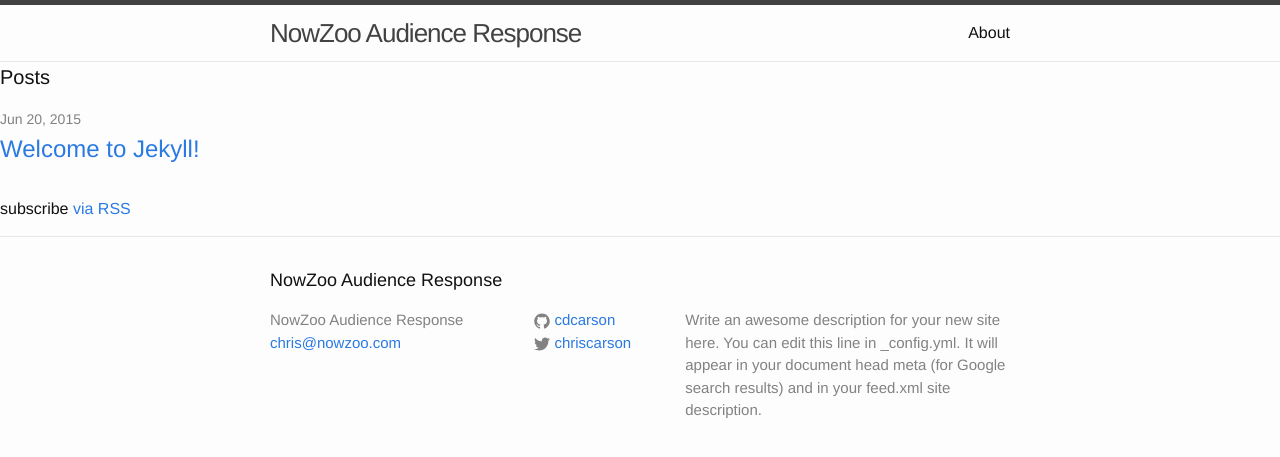
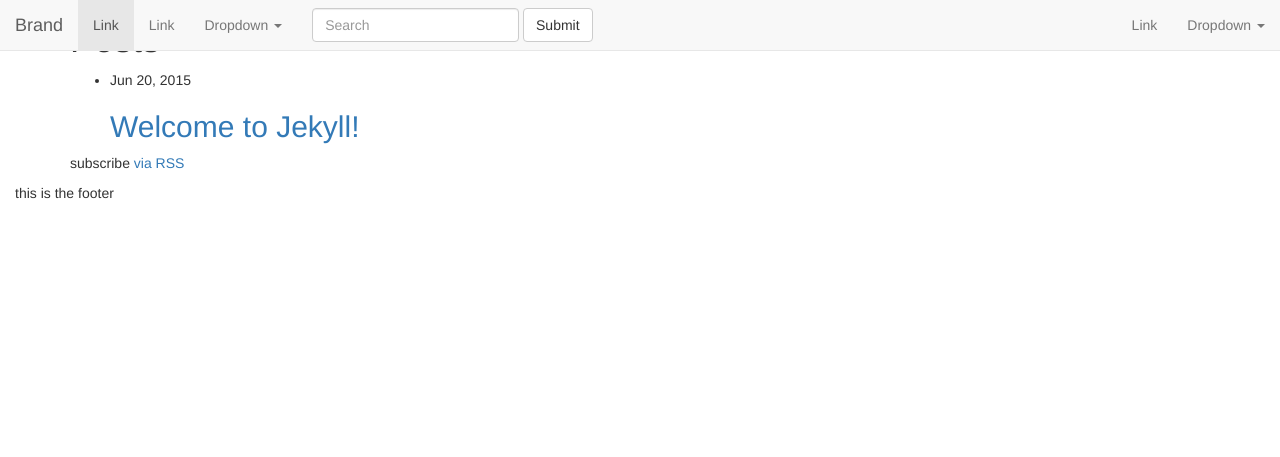
Before and after one commit to nowzoo/ars, a Jekyll site: the page built from index.html, in a window 1280 px wide. Shown: the top 457 px of the page. Built offline with Jekyll 4.4.1, drawn with Linux system fonts in a browser that asks for light colours; nearby versions of some CDN libraries.

```diff
--- a/_config.yml
+++ b/_config.yml
@@ -10,5 +10,8 @@ url: "http://yourdomain.com" # the base hostname & protocol for your site
 twitter_username: chriscarson
 github_username:  cdcarson
 
+permalink: /blog/:title
+
 # Build settings
 markdown: kramdown
+include: assets
--- a/_includes/footer.html
+++ b/_includes/footer.html
@@ -1,55 +1,7 @@
 <footer class="site-footer">
 
-  <div class="wrapper">
-
-    <h2 class="footer-heading">{{ site.title }}</h2>
-
-    <div class="footer-col-wrapper">
-      <div class="footer-col  footer-col-1">
-        <ul class="contact-list">
-          <li>{{ site.title }}</li>
-          <li><a href="mailto:{{ site.email }}">{{ site.email }}</a></li>
-        </ul>
-      </div>
-
-      <div class="footer-col  footer-col-2">
-        <ul class="social-media-list">
-          {% if site.github_username %}
-          <li>
-            <a href="https://github.com/{{ site.github_username }}">
-              <span class="icon  icon--github">
-                <svg viewBox="0 0 16 16">
-                  <path fill="#828282" d="M7.999,0.431c-4.285,0-7.76,3.474-7.76,7.761 c0,3.428,2.223,6.337,5.307,7.363c0.388,0.071,0.53-0.168,0.53-0.374c0-0.184-0.007-0.672-0.01-1.32 c-2.159,0.469-2.614-1.04-2.614-1.04c-0.353-0.896-0.862-1.135-0.862-1.135c-0.705-0.481,0.053-0.472,0.053-0.472 c0.779,0.055,1.189,0.8,1.189,0.8c0.692,1.186,1.816,0.843,2.258,0.645c0.071-0.502,0.271-0.843,0.493-1.037 C4.86,11.425,3.049,10.76,3.049,7.786c0-0.847,0.302-1.54,0.799-2.082C3.768,5.507,3.501,4.718,3.924,3.65 c0,0,0.652-0.209,2.134,0.796C6.677,4.273,7.34,4.187,8,4.184c0.659,0.003,1.323,0.089,1.943,0.261 c1.482-1.004,2.132-0.796,2.132-0.796c0.423,1.068,0.157,1.857,0.077,2.054c0.497,0.542,0.798,1.235,0.798,2.082 c0,2.981-1.814,3.637-3.543,3.829c0.279,0.24,0.527,0.713,0.527,1.437c0,1.037-0.01,1.874-0.01,2.129 c0,0.208,0.14,0.449,0.534,0.373c3.081-1.028,5.302-3.935,5.302-7.362C15.76,3.906,12.285,0.431,7.999,0.431z"/>
-                </svg>
-              </span>
-
-              <span class="username">{{ site.github_username }}</span>
-            </a>
-          </li>
-          {% endif %}
-
-          {% if site.twitter_username %}
-          <li>
-            <a href="https://twitter.com/{{ site.twitter_username }}">
-              <span class="icon  icon--twitter">
-                <svg viewBox="0 0 16 16">
-                  <path fill="#828282" d="M15.969,3.058c-0.586,0.26-1.217,0.436-1.878,0.515c0.675-0.405,1.194-1.045,1.438-1.809
-                  c-0.632,0.375-1.332,0.647-2.076,0.793c-0.596-0.636-1.446-1.033-2.387-1.033c-1.806,0-3.27,1.464-3.27,3.27 c0,0.256,0.029,0.506,0.085,0.745C5.163,5.404,2.753,4.102,1.14,2.124C0.859,2.607,0.698,3.168,0.698,3.767 c0,1.134,0.577,2.135,1.455,2.722C1.616,6.472,1.112,6.325,0.671,6.08c0,0.014,0,0.027,0,0.041c0,1.584,1.127,2.906,2.623,3.206 C3.02,9.402,2.731,9.442,2.433,9.442c-0.211,0-0.416-0.021-0.615-0.059c0.416,1.299,1.624,2.245,3.055,2.271 c-1.119,0.877-2.529,1.4-4.061,1.4c-0.264,0-0.524-0.015-0.78-0.046c1.447,0.928,3.166,1.469,5.013,1.469 c6.015,0,9.304-4.983,9.304-9.304c0-0.142-0.003-0.283-0.009-0.423C14.976,4.29,15.531,3.714,15.969,3.058z"/>
-                </svg>
-              </span>
-
-              <span class="username">{{ site.twitter_username }}</span>
-            </a>
-          </li>
-          {% endif %}
-        </ul>
-      </div>
-
-      <div class="footer-col  footer-col-3">
-        <p class="text">{{ site.description }}</p>
-      </div>
-    </div>
-
+  <div class="container-fluid">
+      <p>this is the footer</p>
   </div>
 
 </footer>
--- a/_includes/head.html
+++ b/_includes/head.html
@@ -7,7 +7,7 @@
 
     <meta name="description" content="{{ site.description }}">
     <!-- Bootstrap -->
-    <link rel="stylesheet" href="{{ "/css/main.css" | prepend: site.baseurl }}">
+    <link rel="stylesheet" href="https://maxcdn.bootstrapcdn.com/bootstrap/3.3.5/css/bootstrap.min.css">
 
     <!-- HTML5 shim and Respond.js for IE8 support of HTML5 elements and media queries -->
     <!-- WARNING: Respond.js doesn't work if you view the page via file:// -->
--- a/_includes/header.html
+++ b/_includes/header.html
@@ -1,27 +1,53 @@
-<header class="site-header">
+<nav class="navbar navbar-default navbar-fixed-top">
+    <div class="container-fluid">
+        <!-- Brand and toggle get grouped for better mobile display -->
+        <div class="navbar-header">
+            <button type="button" class="navbar-toggle collapsed" data-toggle="collapse" data-target="#bs-example-navbar-collapse-1" aria-expanded="false">
+                <span class="sr-only">Toggle navigation</span>
+                <span class="icon-bar"></span>
+                <span class="icon-bar"></span>
+                <span class="icon-bar"></span>
+            </button>
+            <a class="navbar-brand" href="{{ '/'  | prepend: site.baseurl}}">Brand</a>
+        </div>
 
-  <div class="wrapper">
-
-    <a class="site-title" href="{{ site.baseurl }}/">{{ site.title }}</a>
-
-    <nav class="site-nav">
-      <a href="#" class="menu-icon">
-        <svg viewBox="0 0 18 15">
-          <path fill="#424242" d="M18,1.484c0,0.82-0.665,1.484-1.484,1.484H1.484C0.665,2.969,0,2.304,0,1.484l0,0C0,0.665,0.665,0,1.484,0 h15.031C17.335,0,18,0.665,18,1.484L18,1.484z"/>
-          <path fill="#424242" d="M18,7.516C18,8.335,17.335,9,16.516,9H1.484C0.665,9,0,8.335,0,7.516l0,0c0-0.82,0.665-1.484,1.484-1.484 h15.031C17.335,6.031,18,6.696,18,7.516L18,7.516z"/>
-          <path fill="#424242" d="M18,13.516C18,14.335,17.335,15,16.516,15H1.484C0.665,15,0,14.335,0,13.516l0,0 c0-0.82,0.665-1.484,1.484-1.484h15.031C17.335,12.031,18,12.696,18,13.516L18,13.516z"/>
-        </svg>
-      </a>
-
-      <div class="trigger">
-        {% for page in site.pages %}
-          {% if page.title %}
-          <a class="page-link" href="{{ page.url | prepend: site.baseurl }}">{{ page.title }}</a>
-          {% endif %}
-        {% endfor %}
-      </div>
-    </nav>
-
-  </div>
-
-</header>
+        <!-- Collect the nav links, forms, and other content for toggling -->
+        <div class="collapse navbar-collapse" id="bs-example-navbar-collapse-1">
+            <ul class="nav navbar-nav">
+                <li class="active"><a href="#">Link <span class="sr-only">(current)</span></a></li>
+                <li><a href="#">Link</a></li>
+                <li class="dropdown">
+                    <a href="#" class="dropdown-toggle" data-toggle="dropdown" role="button" aria-haspopup="true" aria-expanded="false">Dropdown <span class="caret"></span></a>
+                    <ul class="dropdown-menu">
+                        <li><a href="#">Action</a></li>
+                        <li><a href="#">Another action</a></li>
+                        <li><a href="#">Something else here</a></li>
+                        <li role="separator" class="divider"></li>
+                        <li><a href="#">Separated link</a></li>
+                        <li role="separator" class="divider"></li>
+                        <li><a href="#">One more separated link</a></li>
+                    </ul>
+                </li>
+            </ul>
+            <form class="navbar-form navbar-left" role="search">
+                <div class="form-group">
+                    <input type="text" class="form-control" placeholder="Search">
+                </div>
+                <button type="submit" class="btn btn-default">Submit</button>
+            </form>
+            <ul class="nav navbar-nav navbar-right">
+                <li><a href="#">Link</a></li>
+                <li class="dropdown">
+                    <a href="#" class="dropdown-toggle" data-toggle="dropdown" role="button" aria-haspopup="true" aria-expanded="false">Dropdown <span class="caret"></span></a>
+                    <ul class="dropdown-menu">
+                        <li><a href="#">Action</a></li>
+                        <li><a href="#">Another action</a></li>
+                        <li><a href="#">Something else here</a></li>
+                        <li role="separator" class="divider"></li>
+                        <li><a href="#">Separated link</a></li>
+                    </ul>
+                </li>
+            </ul>
+        </div><!-- /.navbar-collapse -->
+    </div><!-- /.container-fluid -->
+</nav>
```
Also changed, not shown: Gruntfile.js (added, +532 -0 lines), assets/less/style.less (added).
